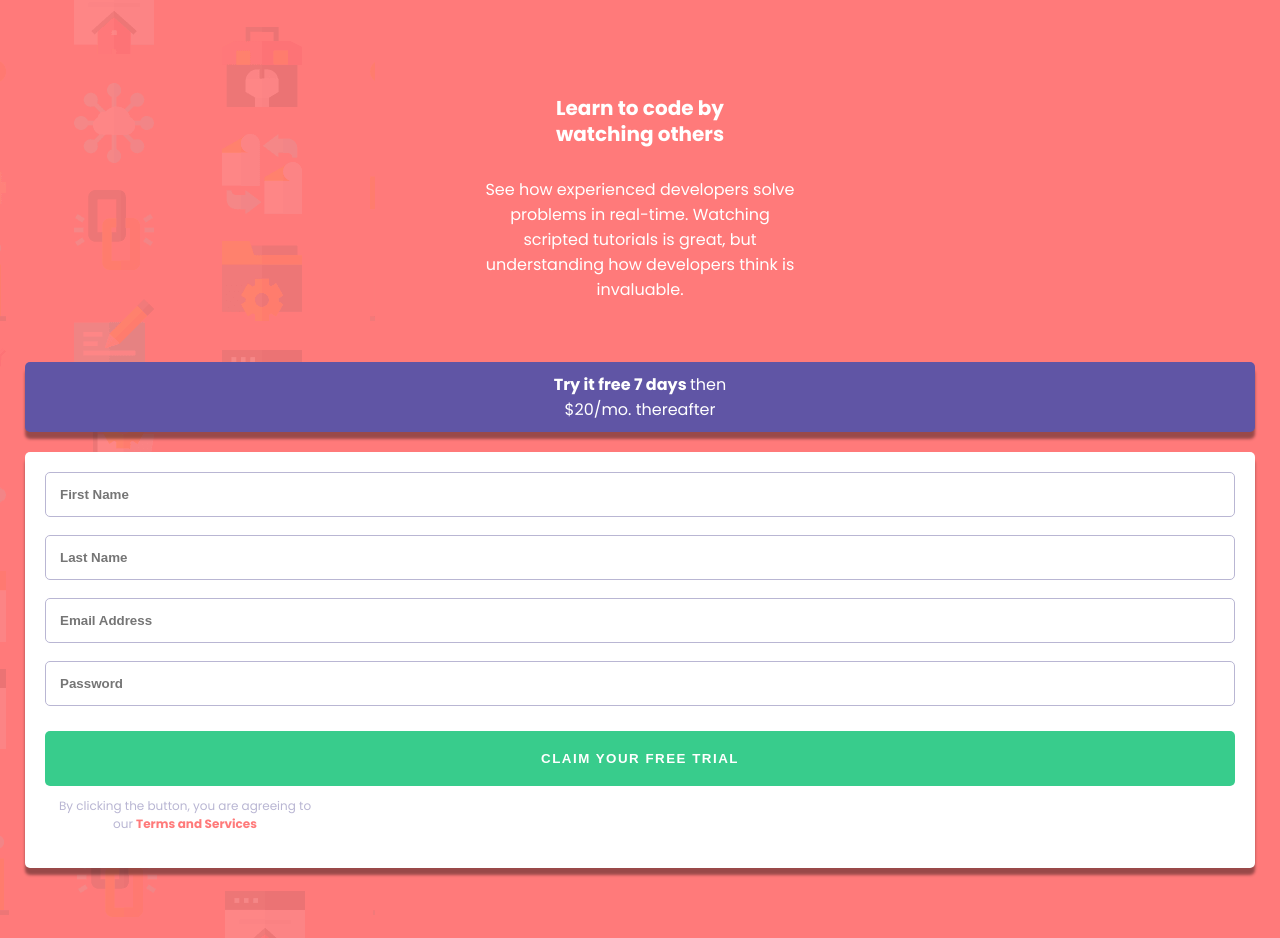
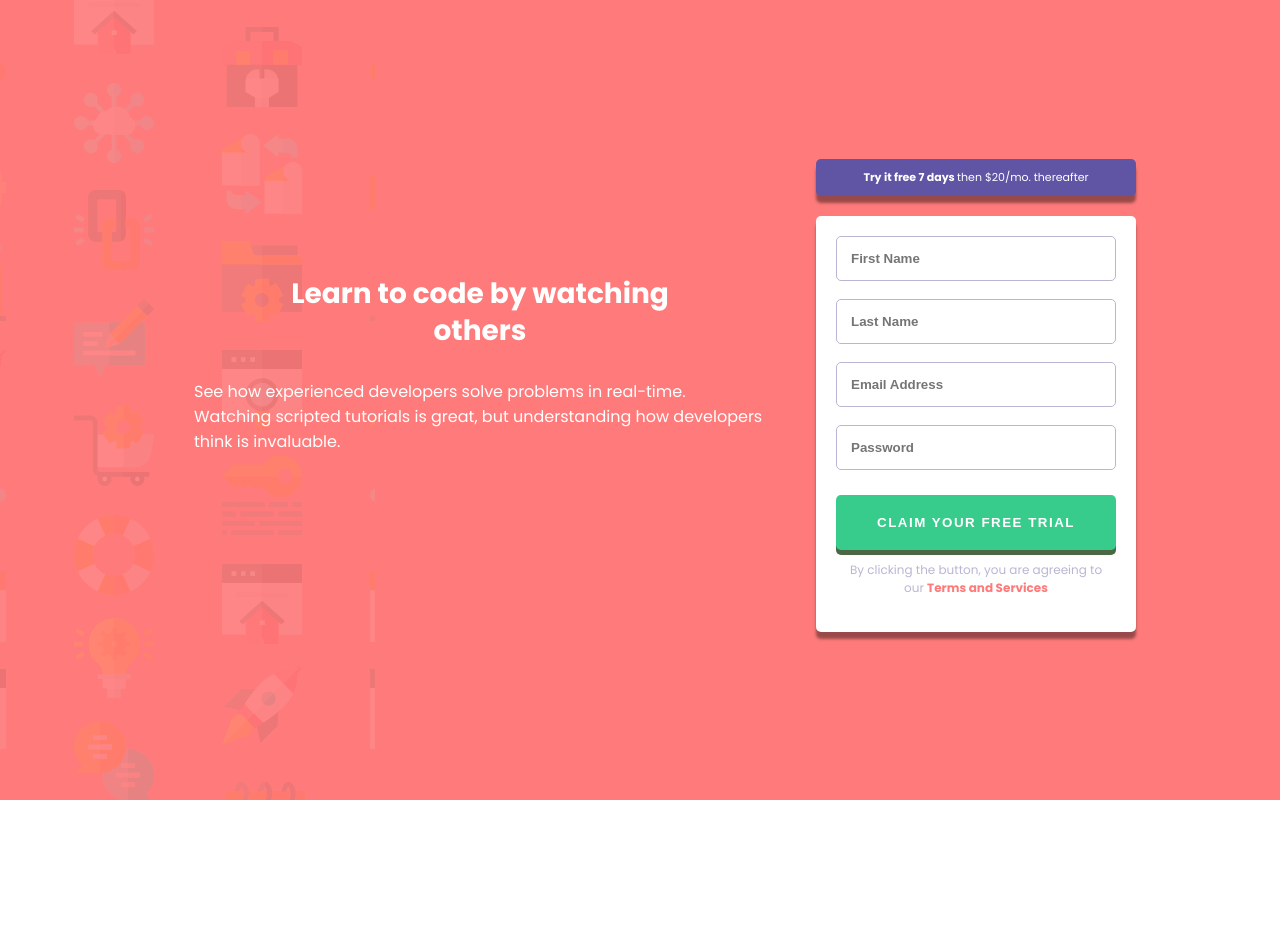
Before and after one commit to arabog/responsive_reg_form, a plain HTML site: page index.html in a window 1280 px wide. After the commit the page ends 800 px from the top, so only its background shows below. Drawn offline with Linux system fonts and the light colour scheme.

Commit message:
commit  3

```diff
--- a/index.html
+++ b/index.html
@@ -10,6 +10,7 @@
 <body>
           <div class="container">
                     <div class="wrapper">
+                              <div class="first-half">
                                         <div class="title">
                                                   <p class="title-text">Learn to code by watching others</p>
                                         </div>
@@ -20,12 +21,14 @@
                                                   understanding how developers think is invaluable.
                                         </p>
 
-                              <div class="first-column">
-                                        <div class="first-content">
-                                                  <b>Try it free 7 days </b> then $20/mo. thereafter
-                                        </div>
                               </div>
 
+                              <div class="second-half">
+                                        <div class="first-column">
+                                                  <p class="first-content">
+                                                            <b>Try it free 7 days </b> then $20/mo. thereafter
+                                                  </p>
+                                        </div>
                                         <form class="form">
                                                   <input type="text" placeholder="First Name">
 
@@ -43,5 +46,6 @@
                                         </form>
                               </div>
                     </div>
+          </div>
 </body>
 </html>
--- a/styles.css
+++ b/styles.css
@@ -14,14 +14,11 @@
           --blue: hsl(248, 32%, 49%);
           --dark-lue: hsl(249, 10%, 26%);
           --grayish-blue: hsl(246, 25%, 77%);
-
           --white: hsl(0, 0%, 100%);
-
           --poppins400: 400;
           --poppins500: 500;
           --poppins600: 600;
           --poppins700: 700;
-
           --font-value: 16px;
           --font-heading: 20px;
 }
@@ -29,99 +26,80 @@
 
 .container {
           width: 100vw;
-
+          height: 100vh;
           background-image: url(./images/bg-intro-mobile.png);
           background-color: var(--red);
           background-repeat: no-repeat;
-
           font-family: Poppins;
-
-          padding: 95px 25px 70px;
-
+          padding: 90px 25px 70px;
           font-size: var(--font-value);
-
           color: var(--white);
+          overflow: hidden;
 }
 
 .wrapper {
-          /* border: 1px solid white; */
-
           display: flex;
           flex-direction: column;
           justify-content: center;
           align-items: center;
 }
-/*
+
+
 .title {
-} */
+          display: flex;
+          align-items: center;
+          justify-content: center;
+}
 
 .title-text {
           font-weight: var(--poppins700);
-
           width: 250px;
           padding: 0 20px;
           text-align: center;
-
           font-size: var(--font-heading);
-
-
           line-height: 1.3;
-
           margin-bottom: 30px;
 }
 
 .content {
           width: 320px;
           margin-bottom: 10px;
-
           text-align: center;
 }
 
 .first-column {
-
-
           padding: 10px 15px;
           background: var(--blue);
           border-radius: 5px;
-
           margin-bottom: 10px;
           width: 100%;
           display: flex;
           align-items: center;
           justify-content: center;
-
           margin: 50px 0 20px;
-
           cursor: pointer;
-
           box-shadow: 0px 7px 3px 0px rgba(0,0,0,0.4);
           -webkit-box-shadow: 0px 7px 3px 0px rgba(0,0,0,0.4);
           -moz-box-shadow: 0px 7px 3px 0px rgba(0,0,0,0.4);
 }
 
 .first-content {
-
+          width: 200px;
           text-align: center;
-          width: 200px;
-
 }
 
 .form {
           background: var(--white);
-          width: 100%;
+          width: 320px;
           padding: 20px;
-
           display: flex;
           flex-direction: column;
           justify-content: space-between;
-
           border-radius: 5px;
-
           padding-bottom: 35px;
-
           box-shadow: 0px 7px 3px 0px rgba(0,0,0,0.4);
--webkit-box-shadow: 0px 7px 3px 0px rgba(0,0,0,0.4);
--moz-box-shadow: 0px 7px 3px 0px rgba(0,0,0,0.4);
+          -webkit-box-shadow: 0px 7px 3px 0px rgba(0,0,0,0.4);
+          -moz-box-shadow: 0px 7px 3px 0px rgba(0,0,0,0.4);
 
 }
 
@@ -130,14 +108,12 @@ input {
           color: var(--blue);
           font-weight: var(--poppins600);
           margin-bottom: 18px;
-
           border-radius: 5px;
           border: 0.5px solid var(--grayish-blue);
 }
 
 .btn-wrapper {
           margin: 7px 0 0px;
-
 }
 
 .btn {
@@ -146,36 +122,82 @@ input {
           outline: none;
           border: none;
           border-radius: 5px;
-
           padding: 20px 10px;
-
           text-align: center;
           color: var(--white);
+          letter-spacing: 1.5px;
+          top: 0;
+          left: 0;
+          right: 0;
+          transition: all .15s  linear 0s;
+          position: relative;
+          display: inline-block;
+          box-shadow: 0 5px rgba(14,54,5,0.75);
+}
 
-          letter-spacing: 1.5px;
+.btn:active {
+          position: relative;
+          top: 5px;
+          box-shadow: none;
 }
 
 form > p {
           color: var(--grayish-blue);
-
           font-weight: var(--poppins400);
-
           font-size: 12px;
           width: 280px;
-
           text-align: center;
-
           padding: 0 10px;
-
           margin-top: -7px;
 }
 
 form > p > b {
           color: var(--red);
-
           font-size: var(--font-value);
-
           font-size: 12px;
+}
 
 
+@media (min-width: 800px) {
+          .container {
+                    display: flex;
+                    padding: 20px 20px 80px;
+                    display: flex;
+                    justify-content: center;
+                    align-items: center;
+          }
+
+          .wrapper {
+                    width: 80%;
+                    height: 100%;
+                    display: flex;
+                    flex-direction: row;
+                    justify-content: space-around;
+                    align-items: center;
+          }
+
+          .first-half {
+                    width: 700px;
+                    margin: 0 auto;
+                    padding: 0 50px;
+          }
+
+          .title-text {
+                    font-size: 28px;
+                    width: 80%;
+          }
+
+
+          .content {
+                    width: 100%;
+                    text-align: left;
+          }
+
+          .first-content {
+                    width: 80%;
+                    margin: 0 auto;
+                    font-size: 11px;
+                    white-space: nowrap;
+          }
+
 }
```
Lines whose indentation alone changed are shown as unchanged.
